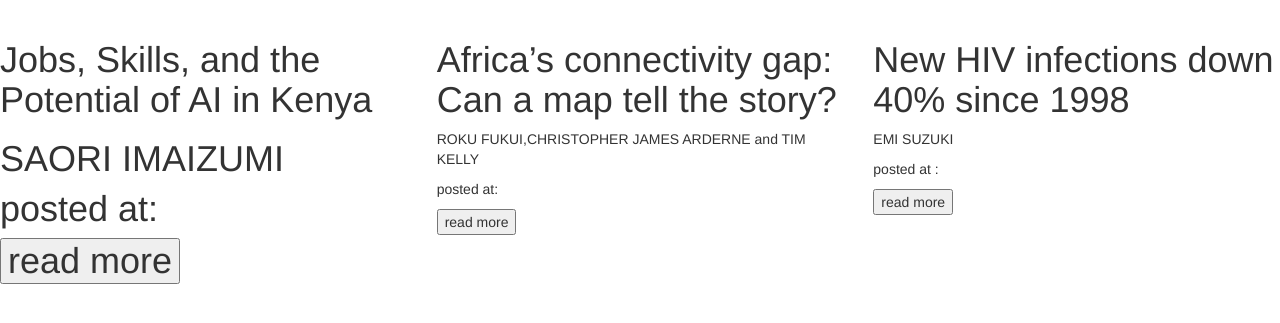
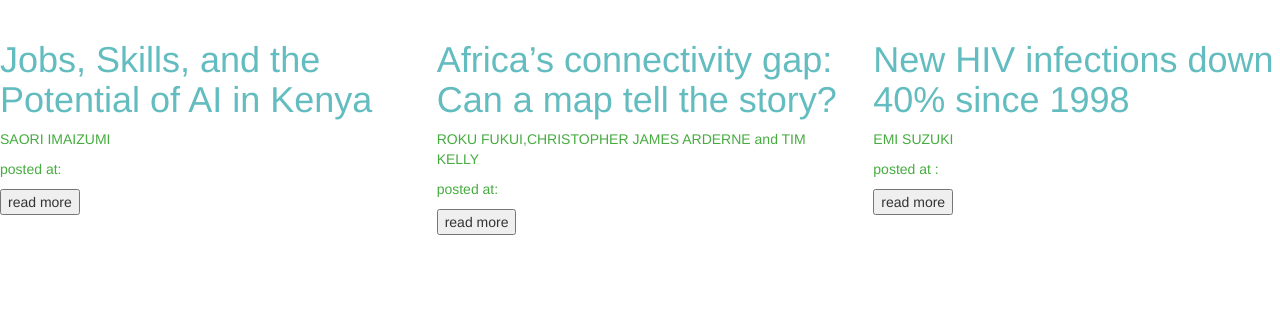
Before and after one commit to trevor-ngugi/Drew-Of-Lines, a Flask app: page / in a window 1280 px wide. Shown: the part 52-375 px from the top of the page. Run offline with Flask 2, Linux system fonts and the light colour scheme; some libraries are stand-ins or nearby versions.

Commit message:
add css and js file and styled it

```diff
--- /dev/null
+++ b/app/static/css/indexx.css
@@ -0,0 +1,6 @@
+p{
+    color: rgb(70, 172, 63);
+}
+h1{
+    color: #63BCBF;
+}
--- a/app/templates/index.html
+++ b/app/templates/index.html
@@ -1,8 +1,22 @@
 {%extends 'base.html'%}
+
+<!-- js scripts -->
+{% block scripts %}
+<script src="{{url_for('static', filename='js/script.js')}}"></script>
+{{super()}}
+{% endblock %}
+
+<!--styes block  -->
+{%block styles%}
+    {{ super() }}
+    <link rel="stylesheet" href="{{ url_for('static',filename='css/indexx.css') }}">
+{%endblock%}
+
+
 {%block content%}
 <div class="row">
     <div class="col-md-4">
-        <h1>Jobs, Skills, and the Potential of AI in Kenya<h1>
+        <h1>Jobs, Skills, and the Potential of AI in Kenya</h1>
         <p>SAORI IMAIZUMI</p>
         <p>posted at:</p>
         <a href="blog.html"></a>
```
Also changed, not shown: app/static/js/script.js (added).
